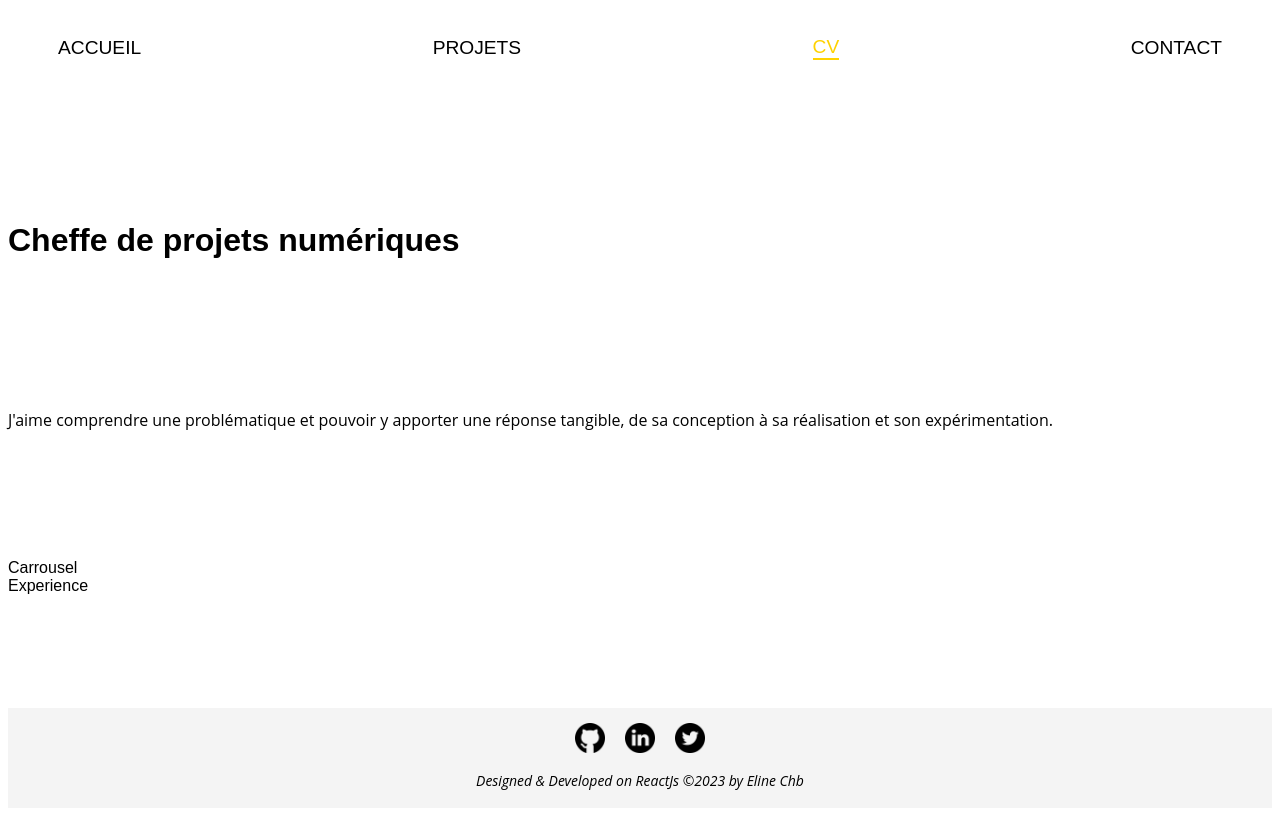
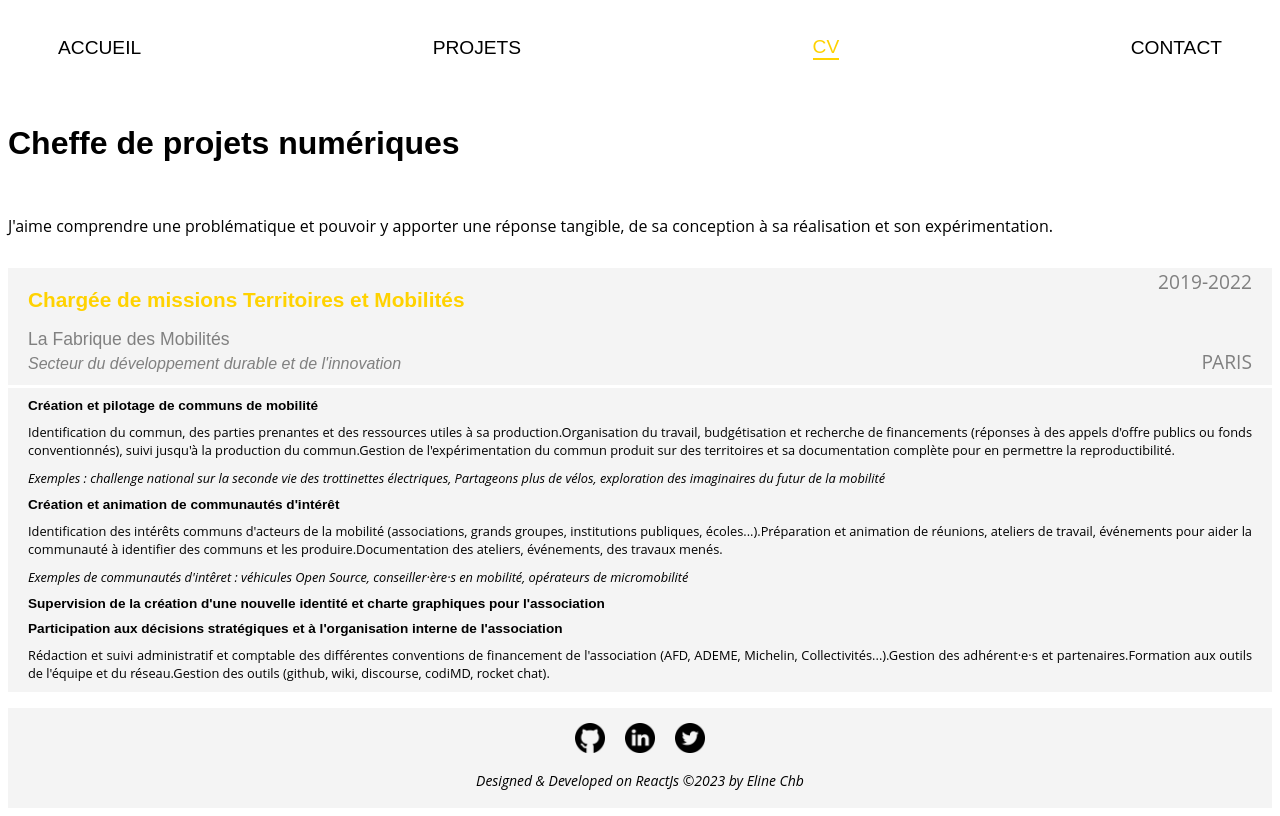
Before and after one commit to Eline31/portfolio, a React (Create React App) app: page /curriculumvitae in a window 1280 px wide. Built offline with nearby package versions, Linux system fonts and the light colour scheme; a web font is replaced by a local one.

Commit message:
test experience display

```diff
--- a/src/Components/Carrousel/Carrousel.jsx
+++ b/src/Components/Carrousel/Carrousel.jsx
@@ -1,10 +1,7 @@
 import Experience from "../Experience-Card/Experience.jsx"
+import experiences from "../../Data/experiences.json"
 
 export default function Carrousel() {
-  return (
-    <>
-      <div>Carrousel</div>
-      <Experience />
-    </>
-  )
+  //   return <>{experiences && experiences.map((experience) => <Experience />)}</>
+  return <Experience />
 }
--- a/src/Components/Experience-Card/Experience.jsx
+++ b/src/Components/Experience-Card/Experience.jsx
@@ -1,7 +1,50 @@
 import experiences from "../../Data/experiences.json"
-import diplomas from "../../Data/diplomas.json"
-import abilities from "../../Data/abilities.json"
+import "./Experience.scss"
 
 export default function Experience() {
-  return <div>Experience</div>
+  const experience = experiences[0]
+  const activities = experience.activities
+  console.log(activities)
+
+  // const tasks = activities?.description.map((task, index) => {
+  //   return (
+  //     <span key={index}>
+  //       <p>{task}</p>
+  //     </span>
+  //   )
+  // })
+
+  return (
+    <div className="card-wrapper">
+      <div className="title">
+        <div className="title__main">
+          <h2>{experience.title}</h2>
+          <h3>{experience.firm}</h3>
+          <h4>{experience.sector}</h4>
+        </div>
+        <div className="title__details">
+          <p className="title__details__dates">{experience.dates}</p>
+          <p className="title__details__place">{experience.place}</p>
+        </div>
+      </div>
+      <div className="content">
+        {experience &&
+          experience.activities.map((activity, index) => (
+            <>
+              <h5 key={`${activity.title}-${index}`}>{activity.title}</h5>
+              {/* <div
+                className="content__description"
+                key={`${activity}-${index}`}
+              >
+                {activity.description.map((task, index) => (
+                  <p key={`${task}-${index}`}>{task}</p>
+                ))}
+              </div> */}
+              <p className="content__description">{activity.description}</p>
+              <p className="content__examples">{activity.examples}</p>
+            </>
+          ))}
+      </div>
+    </div>
+  )
 }
--- a/src/Components/Experience-Card/Experience.scss
+++ b/src/Components/Experience-Card/Experience.scss
@@ -0,0 +1,75 @@
+@import "../../Utils/style/GlobalStyle.scss";
+
+.card-wrapper {
+  background-color: $secondary-color;
+  display: flex;
+  flex-direction: column;
+  .title {
+    display: flex;
+    justify-content: space-between;
+    flex-wrap: wrap;
+    height: 120px;
+    max-height: 130px;
+    align-items: center;
+    border-bottom: 3px solid white;
+    padding: 0px 20px 10px 20px;
+    &__main {
+      h2 {
+        color: $primary-color;
+        font-size: 1.3rem;
+      }
+      h3 {
+        color: grey;
+        margin: 0px 0px 5px 0px;
+        font-weight: 500;
+        font-size: 1.1rem;
+      }
+      h4 {
+        color: grey;
+        font-style: italic;
+        font-weight: 400;
+        margin: 0;
+        font-size: 1rem;
+      }
+    }
+    &__details {
+      display: flex;
+      flex-direction: column;
+      align-items: flex-end;
+      justify-content: space-between;
+      height: 100%;
+      &__dates {
+        font-size: 1.2rem;
+        color: grey;
+        margin: 0px;
+      }
+      &__place {
+        font-size: 1.2rem;
+        text-transform: uppercase;
+        color: grey;
+        margin: 0px;
+      }
+    }
+  }
+  .content {
+    padding: 0px 20px;
+    h5 {
+      font-size: 0.85rem;
+      margin: 10px 0px;
+    }
+    &__description {
+      font-size: 0.8rem;
+      margin: 5px 0px;
+    }
+    &__examples {
+      font-size: 0.8rem;
+      font-style: italic;
+      margin: 10px 0px;
+    }
+  }
+  @media only screen and (max-width: 1023px) {
+    .title {
+      //   display: block;
+    }
+  }
+}
--- a/src/Data/abilities.json
+++ b/src/Data/abilities.json
@@ -3,5 +3,5 @@
   "Bureautique : Pack Office",
   "Conception graphique : Indesign, Photoshop, Illustrator",
   "Outils Open Source : GitHub, Wiki, CodiMD, Nextcloud",
-  "Développement : React, JavaScript"
+  "Développement : React, JavaScript, NodeJS"
 ]
--- a/src/Data/experiences.json
+++ b/src/Data/experiences.json
@@ -13,7 +13,7 @@
           "Organisation du travail, budgétisation et recherche de ﬁnancements (réponses à des appels d'offre publics ou fonds conventionnés), suivi jusqu'à la production du commun.",
           "Gestion de l'expérimentation du commun produit sur des territoires et sa documentation complète pour en permettre la reproductibilité."
         ],
-        "exemples": "Exemples : challenge national sur la seconde vie des trottinettes électriques, Partageons plus de vélos, exploration des imaginaires du futur de la mobilité"
+        "examples": "Exemples : challenge national sur la seconde vie des trottinettes électriques, Partageons plus de vélos, exploration des imaginaires du futur de la mobilité"
       },
       {
         "title": "Création et animation de communautés d'intérêt",
@@ -22,7 +22,7 @@
           "Préparation et animation de réunions, ateliers de travail, événements pour aider la communauté à identiﬁer des communs et les produire.",
           "Documentation des ateliers, événements, des travaux menés."
         ],
-        "exemples": "Exemples de communautés d'intêret : véhicules Open Source, conseiller·ère·s en mobilité, opérateurs de micromobilité"
+        "examples": "Exemples de communautés d'intêret : véhicules Open Source, conseiller·ère·s en mobilité, opérateurs de micromobilité"
       },
       {
         "title": "Supervision de la création d'une nouvelle identité et charte graphiques pour l'association"
```
